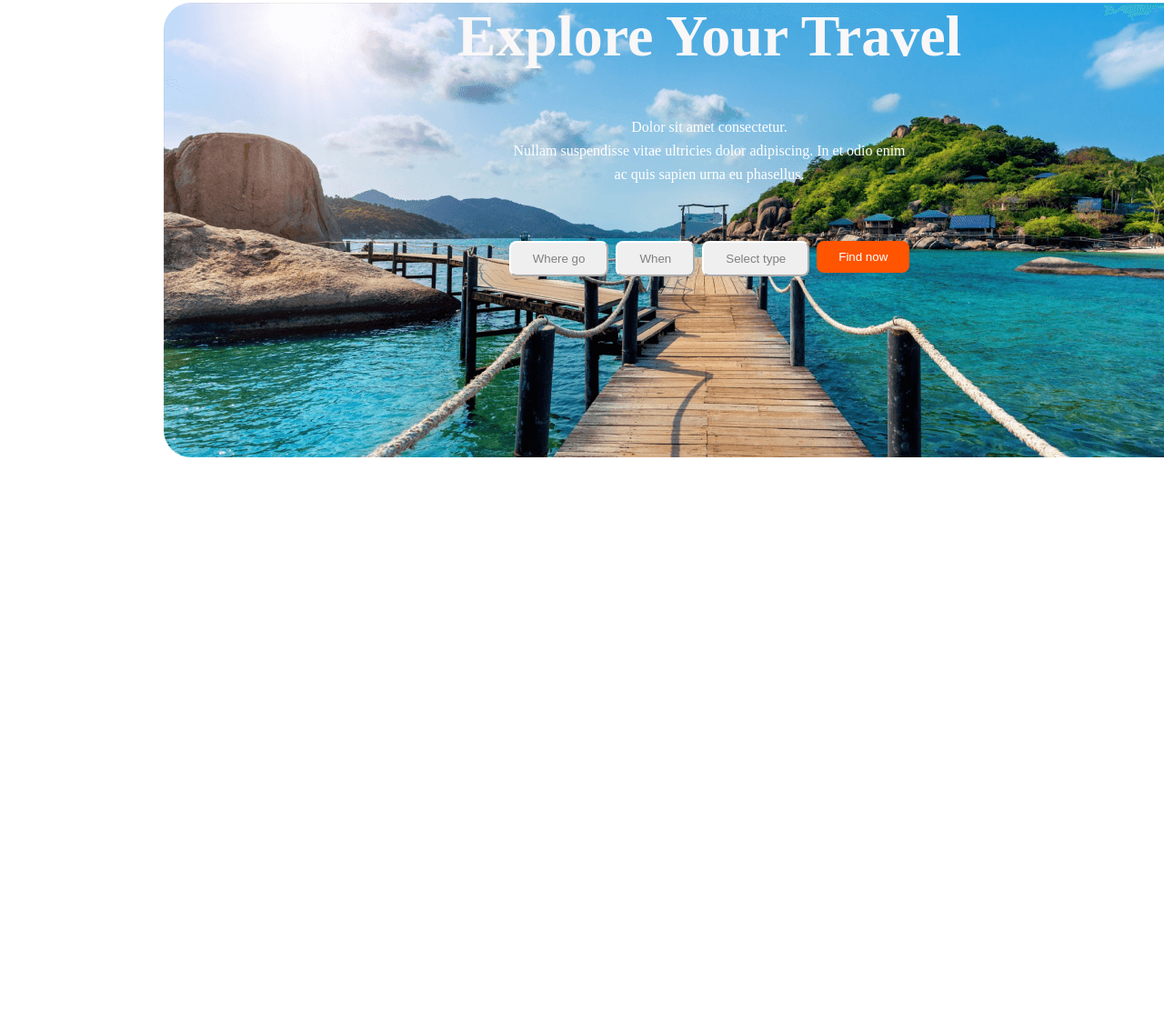
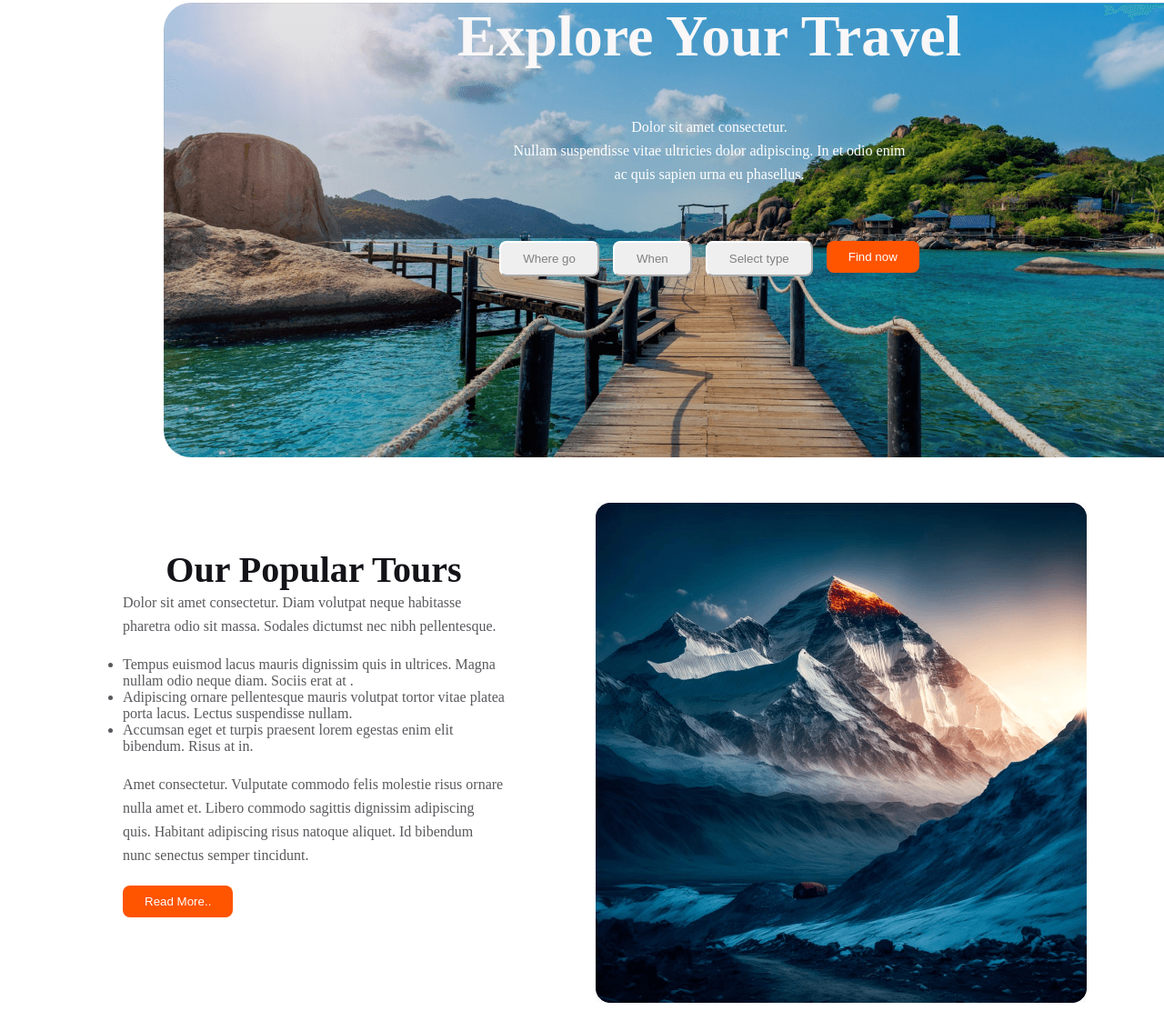
Before and after one commit to SanjidaOSD/travel-website-a2, a plain HTML site: page index.html in a window 1280 px wide. Shown: the part 175-1298 px from the top of the page at 91% size. Before the commit the page ends 800 px from the top, so only its background shows below. Drawn offline with Linux system fonts and the light colour scheme.

Commit message:
added tours section

```diff
--- a/index.html
+++ b/index.html
@@ -47,20 +47,38 @@
           <h1 class="banner-title">Explore Your Travel</h1>
           <p class="banner-description">Dolor sit amet consectetur. <br> Nullam suspendisse vitae ultricies dolor adipiscing. In et odio enim <br> ac quis sapien urna eu phasellus.</p>
           </div>
-          <div class="btn-primary">
+          <div class="btn-content">
             <button class="btn-one">Where go</button>
           <button class="btn-two">When</button>
           <button class="btn-three">Select type</button>
-          <button class="btn-four">Find now</button>
+          <button class="btn-primary">Find now</button>
           </div>
 
         </div>
+    </header>
+    <main>
+      <!-- Our Tours Section -->
+      <section class="tours-container">
+        <div class="tours-content">
+          <h2 class="tours-title">Our Popular Tours</h2>
+          <p class="tours-description">Dolor sit amet consectetur. Diam volutpat neque habitasse pharetra odio sit massa. Sodales dictumst nec nibh pellentesque.</p>
+          <ul class="tours-description-list">
+            <li>Tempus euismod lacus mauris dignissim quis in ultrices. Magna nullam odio neque diam. Sociis erat at .</li>
+            <li>Adipiscing ornare pellentesque mauris volutpat tortor vitae platea porta lacus. Lectus suspendisse nullam.</li>
+            <li> Accumsan eget et turpis praesent lorem egestas enim elit bibendum. Risus at in.</li>
+          </ul>
+          <p class="tours-description">Amet consectetur. Vulputate commodo felis molestie risus
+            ornare nulla amet et. Libero commodo sagittis dignissim adipiscing quis. Habitant adipiscing risus natoque aliquet. Id bibendum nunc senectus semper tincidunt. </p>
+            <button class="btn-primary">Read More..</button>
+
+        </div>
+        <div class="tours-img">
+          <img src="Images/Rectangle 4.png" alt="">
 
 
-
-
-
-    </header>
+        </div>
+      </section>
+    </main>
 
 
 </body>
--- a/styles/style.css
+++ b/styles/style.css
@@ -6,6 +6,9 @@
 header {
     padding: 30px 80px;
 }
+
+/* Navbar-styles */
+
 
 nav {
     display: flex;
@@ -43,13 +46,17 @@ nav li {
     cursor: pointer;
 }
 
+/* Banner-section-styles */
+
 .banner-section {
     text-align: center;
     margin-top: 100px;
-    background-image: url(Group\ 13\ \(1\)\ \(1\).png);
+    border-radius: 16px;
+    background: linear-gradient(rgba(0, 0, 0, 0.10), rgba(0, 0, 0, 0.20)), url(Group\ 13\ \(1\)\ \(1\).png);
     border-radius: 16px;
     height: 500px;
     width: 1200px;
+    max-width: 1440px;
     border-radius: 30px;
     margin-left: 100px;
 
@@ -80,11 +87,14 @@ nav li {
     font-weight: 400;
     line-height: 26px;
 }
-.btn-primary{
+
+/* button-styles */
+
+.btn-content {
     display: inline-flex;
     padding: 10px 24px;
     align-items: flex-start;
-    gap: 8px;
+    gap: 15px;
     border-radius: 41px;
     border-color: white;
     cursor: pointer;
@@ -92,7 +102,10 @@ nav li {
     margin: 30px;
     margin-top: 0%;
 }
-.btn-one, .btn-two, .btn-three{
+
+.btn-one,
+.btn-two,
+.btn-three {
     padding: 10px 24px;
     border-radius: 8px;
     gap: 10px;
@@ -101,13 +114,83 @@ nav li {
     cursor: pointer;
 
 }
-.btn-four{
+
+.btn-primary {
     padding: 10px 24px;
     border-radius: 8px;
     gap: 10px;
     background-color: #FF5400;
     border: none;
+
     color: white;
     cursor: pointer;
 
 }
+
+/* Main section styles */
+main {
+    max-width: 1440px;
+    margin: 0 auto;
+}
+
+.tours-container {
+    display: flex;
+    /* align-items: center; */
+    padding: 20px 85px;
+    gap: 50px;
+}
+
+.tours-img {
+    width: 540px;
+    height: 550px;
+    flex-shrink: 0;
+}
+
+.tours-content {
+
+    padding: 50px;
+}
+
+.tours-title {
+    color: #131318;
+    text-align: center;
+    font-size: 40px;
+    font-weight: 800;
+
+}
+
+.tours-description {
+    color: rgba(19, 19, 24, 0.70);
+    font-size: 16px;
+    font-weight: 400;
+    line-height: 26px;
+    margin-bottom: 20px;
+
+}
+
+.tours-description-list {
+    color: rgba(19, 19, 24, 0.70);
+    font-size: 16px;
+    font-weight: 400;
+    /* margin-top: 20px; */
+    margin-bottom: 20px;
+
+}
+
+
+
+
+
+
+/* Responsive media queries */
+
+@media screen and (max-width: 576px) {
+
+    header {
+        padding: 20px;
+    }
+
+    nav {
+        flex-direction: column;
+    }
+}
```
